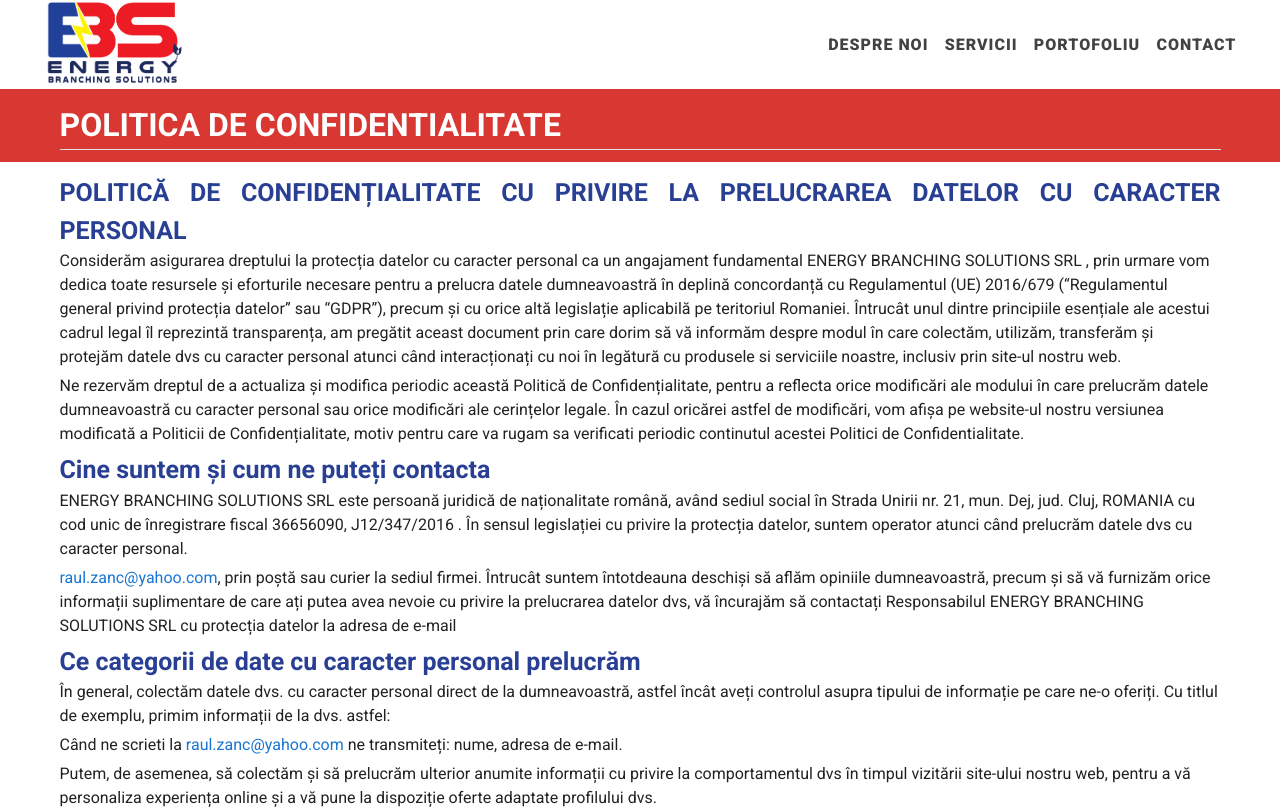
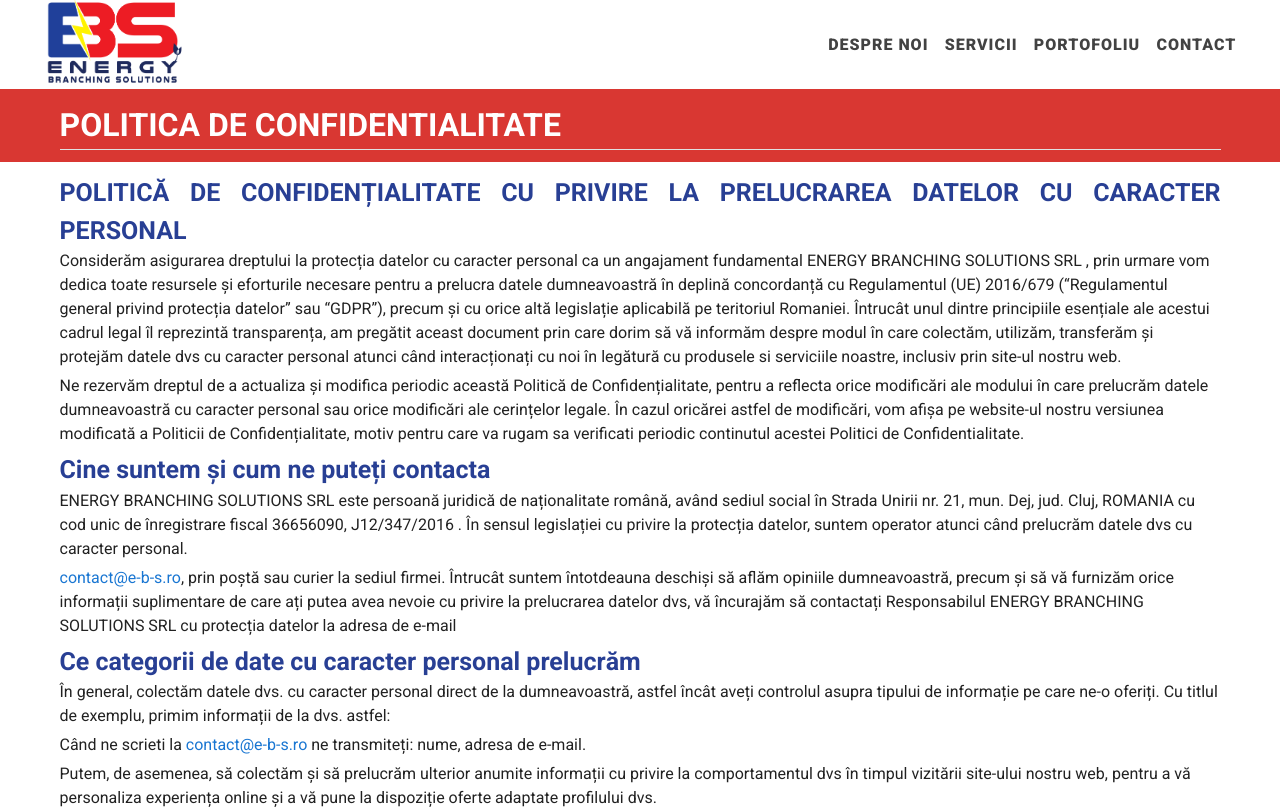
Before and after one commit to muresanandrei1/ebs-fe, a Nuxt app: page /Politica in a window 1280 px wide. Shown: the top 809 px of the page. Built offline with nearby package versions, Linux system fonts and the light colour scheme.

Commit message:
Add new mails

```diff
--- a/components/Footer.vue
+++ b/components/Footer.vue
@@ -12,7 +12,7 @@
               </p>
               <p>
                 E-mail:
-                <a href="mailto:raul.zanc@yahoo.com">raul.zanc@yahoo.com</a>
+                <a href="mailto:contact@e-b-s.ro">contact@e-b-s.ro</a>
               </p>
             </v-flex>
             <v-flex md4 mr-4 xs12 class="mobile-no-padding">
--- a/pages/Contact.vue
+++ b/pages/Contact.vue
@@ -169,7 +169,6 @@
         apiCall("post", "/email/send", {
           ...payload,
           subject: this.subject,
-          email: "muresan.1andrei@gmail.com"
         })
           .then(rsp => {
             this.snackbar = true;
--- a/pages/Politica.vue
+++ b/pages/Politica.vue
@@ -15,14 +15,14 @@
           <h2>Cine suntem și cum ne puteți contacta</h2>
           <p>ENERGY BRANCHING SOLUTIONS SRL este persoană juridică de naționalitate română, având sediul social în Strada Unirii nr. 21, mun. Dej, jud. Cluj, ROMANIA cu cod unic de înregistrare fiscal 36656090, J12/347/2016 . În sensul legislației cu privire la protecția datelor, suntem operator atunci când prelucrăm datele dvs cu caracter personal.</p>
           <p>
-            <a href="mailto:raul.zanc@yahoo.com">raul.zanc@yahoo.com</a>, prin poștă sau curier la sediul firmei.
+            <a href="mailto:contact@e-b-s.ro">contact@e-b-s.ro</a>, prin poștă sau curier la sediul firmei.
             Întrucât suntem întotdeauna deschiși să aflăm opiniile dumneavoastră, precum și să vă furnizăm orice informații suplimentare de care ați putea avea nevoie cu privire la prelucrarea datelor dvs, vă încurajăm să contactați Responsabilul ENERGY BRANCHING SOLUTIONS SRL cu protecția datelor la adresa de e-mail
           </p>
           <h2>Ce categorii de date cu caracter personal prelucrăm</h2>
           <p>În general, colectăm datele dvs. cu caracter personal direct de la dumneavoastră, astfel încât aveți controlul asupra tipului de informație pe care ne-o oferiți. Cu titlul de exemplu, primim informații de la dvs. astfel:</p>
           <p>
             Când ne scrieti la
-            <a href="mailto:raul.zanc@yahoo.com">raul.zanc@yahoo.com</a> ne transmiteți: nume, adresa de e-mail.
+            <a href="mailto:contact@e-b-s.ro">contact@e-b-s.ro</a> ne transmiteți: nume, adresa de e-mail.
           </p>
           <p>Putem, de asemenea, să colectăm și să prelucrăm ulterior anumite informații cu privire la comportamentul dvs în timpul vizitării site-ului nostru web, pentru a vă personaliza experiența online și a vă pune la dispoziție oferte adaptate profilului dvs.</p>
           <p>Nu colectăm și nu prelucrăm în alt mod date sensibile, incluse de Regulamentul general privind protecția datelor în categorii speciale de date cu caracter personal. De asemenea, nu dorim să colectăm sau să prelucrăm date ale minorilor care nu au împlinit varsta de 16 ani.</p>
@@ -147,7 +147,7 @@
           <ul>
             <li>
               prin e-mail la adresa:
-              <a href="mailto:raul.zanc@yahoo.com">raul.zanc@yahoo.com</a>,
+              <a href="mailto:contact@e-b-s.ro">contact@e-b-s.ro</a>,
             </li>
             <li>telefon 0727.846.603</li>
             <li>sau prin poștă sau curier la sediul firmei – cu mentiunea în atenția Responsabilului ENERGY BRANCHING SOLUTIONS SRL cu protecția datelor.</li>
--- a/service/email/index.js
+++ b/service/email/index.js
@@ -19,8 +19,8 @@
 app.post("/", (req, res) => {
   const mailBody = req.body.body;
   const mailOptions = {
-    from: "ebs.mailer@gmail.com", // sender address
-    to: "ebs.mailer@gmail.com", // list of receivers
+    from: "contact@e-b-s.ro", // sender address
+    to: "contact@e-b-s.ro", // list of receivers
     subject: req.body.subject, // Subject line
     html: mailBody // plain text body
   };
```
Also changed, not shown: 1 other file (tests, documents, lock files or other folders).
